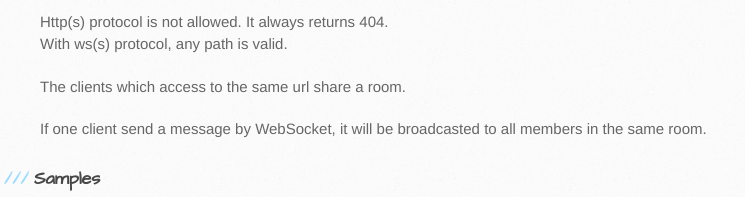
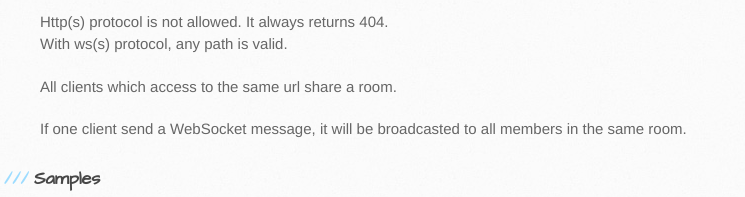
Before and after one commit to shunjikonishi/room-sandbox, a plain HTML site: page index.html in a window 1280 px wide. Shown: the part 499-696 px from the top of the page, 130-875 px from the left. Drawn offline with Linux system fonts and the light colour scheme.

Commit message:
Update index.html

```diff
--- a/index.html
+++ b/index.html
@@ -40,8 +40,8 @@ ws[s]://room-sandbox.herokuapp.com/[ANYPATH]
 <p>Http(s) protocol is not allowed. It always returns 404.<br>
 With ws(s) protocol, any path is valid.</p>
 
-<p>The clients which access to the same url share a room.</p>
-<p>If one client send a message by WebSocket, it will be broadcasted to all members in the same room.</p>
+<p>All clients which access to the same url share a room.</p>
+<p>If one client send a WebSocket message, it will be broadcasted to all members in the same room.</p>
 
 <h3>Samples</h3>
 <table border="1">
```
